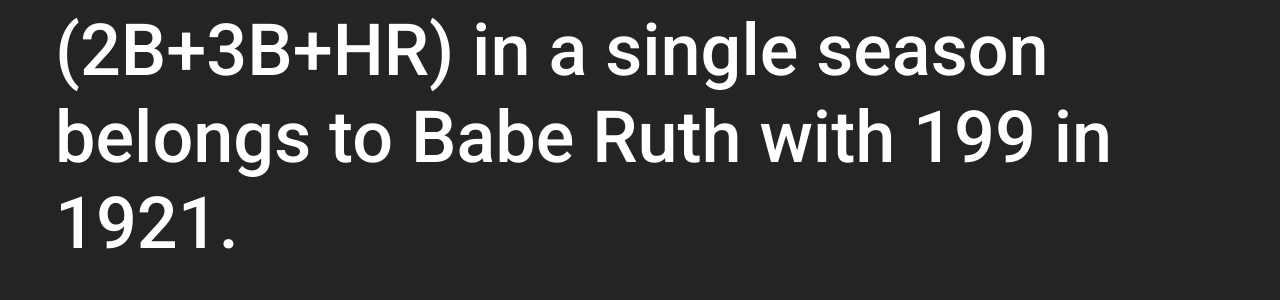
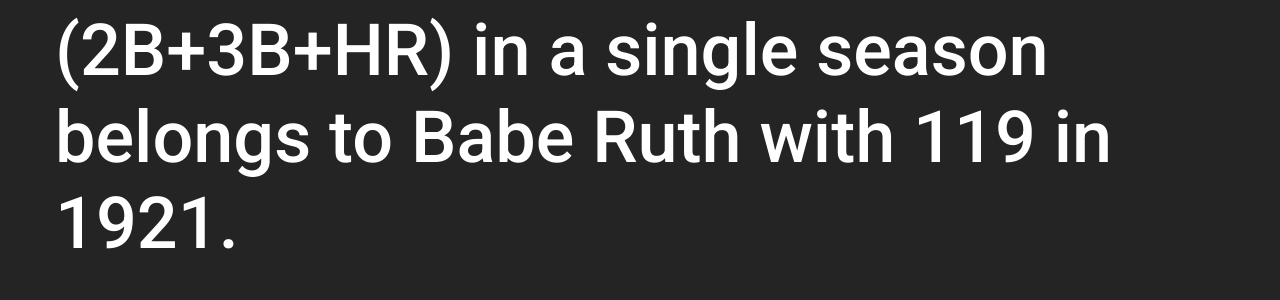
Before and after one commit to jcoyle/Game162, a Jekyll site: the page built from _posts/2015-07-20-86.md, in a window 1280 px wide. Shown: the part 385-685 px from the top of the page. Built offline with Jekyll 4.4.1, drawn with Linux system fonts in a browser that asks for light colours; some of the changed text lies outside the part shown.

Commit message:
update website

```diff
--- a/_posts/2015-07-20-86.md
+++ b/_posts/2015-07-20-86.md
@@ -1,6 +1,6 @@
 ---
 title:
-  - The record for most extra base hits (2B+3B+HR) in a single season belongs to Babe Ruth with 199 in 1921.
+  - The record for most extra base hits (2B+3B+HR) in a single season belongs to Babe Ruth with 119 in 1921.
 secondary:
   - Ruth had 59 home runs, 44 doubles, and 16 triples that season. The next highest is Lou Gehrig in 1927 with 117 (47 home runs, 52 doubles, and 18 triples).
 reference:
```
